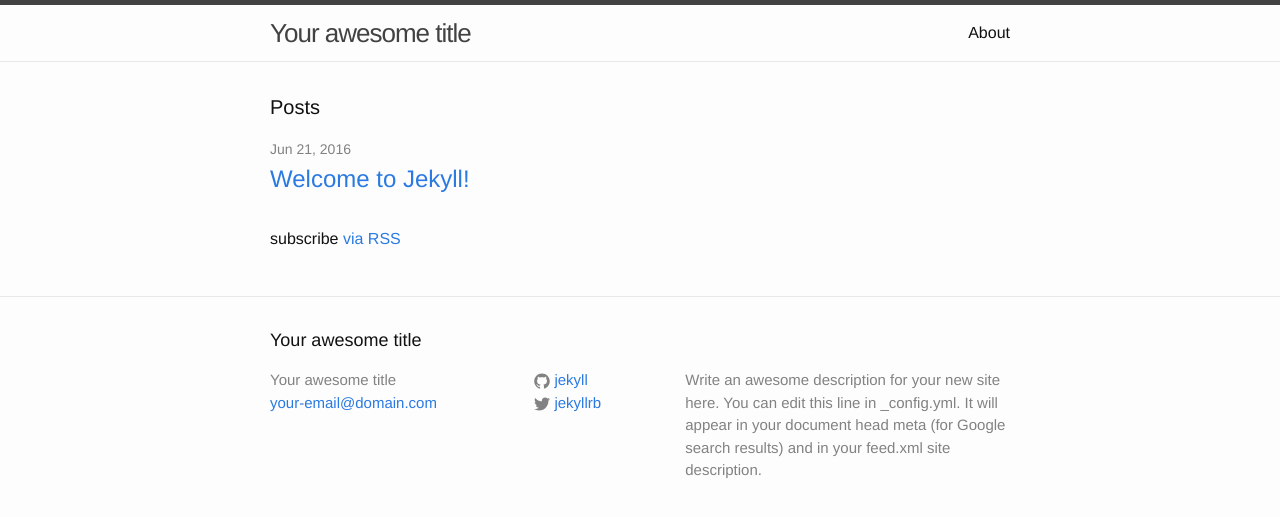
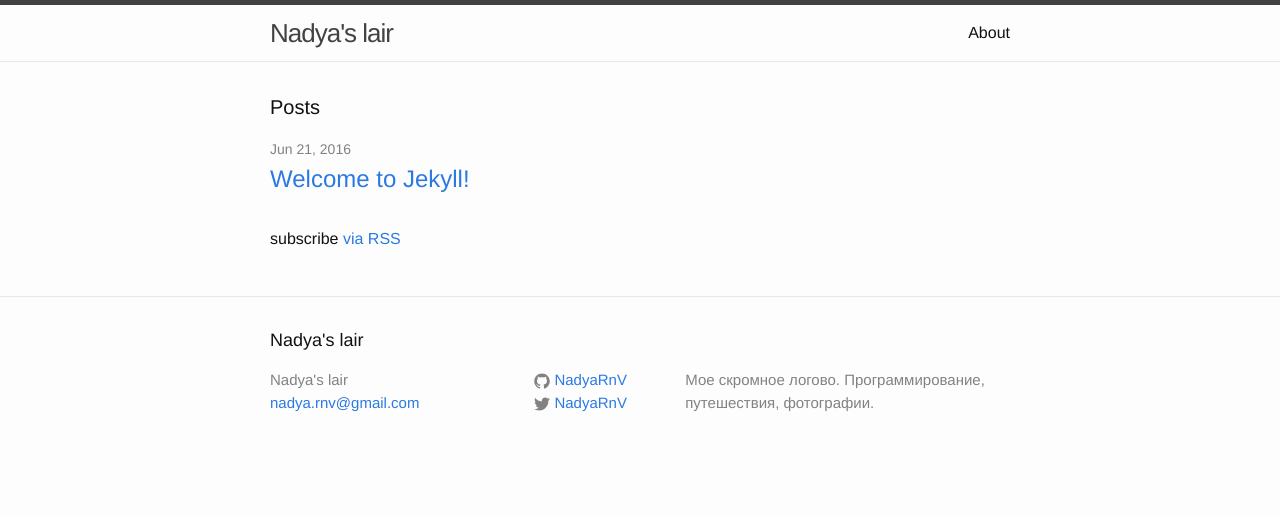
Before and after one commit to NadyaRnV/NadyaRnV, a Jekyll site: the page built from index.html, in a window 1280 px wide. Shown: the top 517 px of the page. Built offline with Jekyll 4.4.1, drawn with Linux system fonts in a browser that asks for light colours.

Commit message:
Config updated

```diff
--- a/_config.yml
+++ b/_config.yml
@@ -6,16 +6,14 @@
 # 'jekyll serve'. If you change this file, please restart the server process.
 
 # Site settings
-title: Your awesome title
-email: your-email@domain.com
+title: Nadya's lair
+email: nadya.rnv@gmail.com
 description: > # this means to ignore newlines until "baseurl:"
-  Write an awesome description for your new site here. You can edit this
-  line in _config.yml. It will appear in your document head meta (for
-  Google search results) and in your feed.xml site description.
+  Мое скромное логово. Программирование, путешествия, фотографии.
 baseurl: "" # the subpath of your site, e.g. /blog
-url: "http://yourdomain.com" # the base hostname & protocol for your site
-twitter_username: jekyllrb
-github_username:  jekyll
+url: "https://nadyarnv.github.io/" # the base hostname & protocol for your site
+twitter_username: NadyaRnV
+github_username:  NadyaRnV
 
 # Build settings
 markdown: kramdown
```
Also changed, not shown: README.md (deleted).
